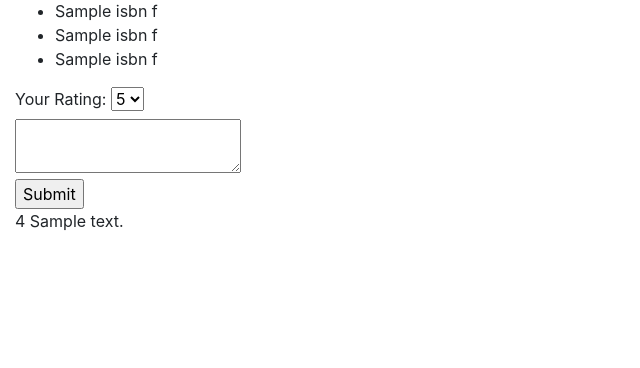
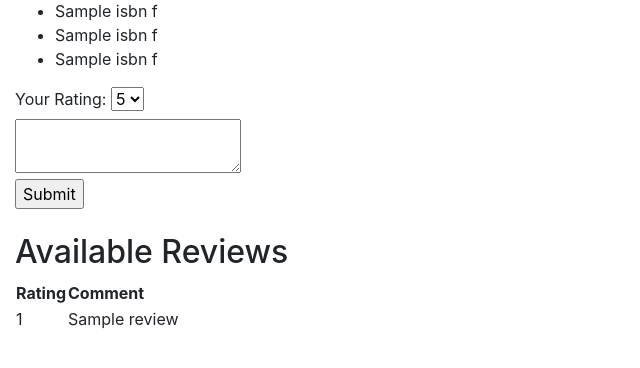
Before and after one commit to mminton21/project1, a Flask app: template templates/book.html in a window 1280 px wide. Shown: the part 151-519 px from the top of the page, without its empty margins (0-640 px from the left). Run offline with Flask 2, Linux system fonts and the light colour scheme; the template is opened without the code that fills it: most values are stand-ins (such as "Sample title", 1, 10 or a date in 2020); some libraries are stand-ins or nearby versions.

Commit message:
Added current user submitted reviews to book.html

```diff
--- a/application.py
+++ b/application.py
@@ -98,7 +98,8 @@ def book_isbn(isbn):
 
     if request.method == 'GET':
         isbn_f = db.execute("SELECT * FROM books WHERE isbn = :isbn", {"isbn": isbn}).fetchall()
-        return render_template('book.html', isbn_f = isbn_f)
+        reviews = db.execute("SELECT * FROM reviews WHERE isbn = :isbn", {"isbn": isbn}).fetchall()
+        return render_template('book.html', isbn_f = isbn_f, reviews=reviews)
 
 @app.route("/thanks", methods=['GET', 'POST'])
 def thanks():
--- a/templates/book.html
+++ b/templates/book.html
@@ -28,8 +28,20 @@
     <br>
     <input type="submit">
 </form>
+<br>
+<h2>Available Reviews</h2>
+<table>
+  <tr>
+    <th>Rating</th>
+    <th>Comment</th>
+  </tr>
+  {% for r in reviews %}
+  <tr>
+    <td>{{ r[0] }}</td>
+    <td>{{ r[1] }}</td>
+  </tr>
+  {% endfor %}
+</table>
 
-{{ rating}}
-{{ comment }}
 
 {% endblock %}
```
